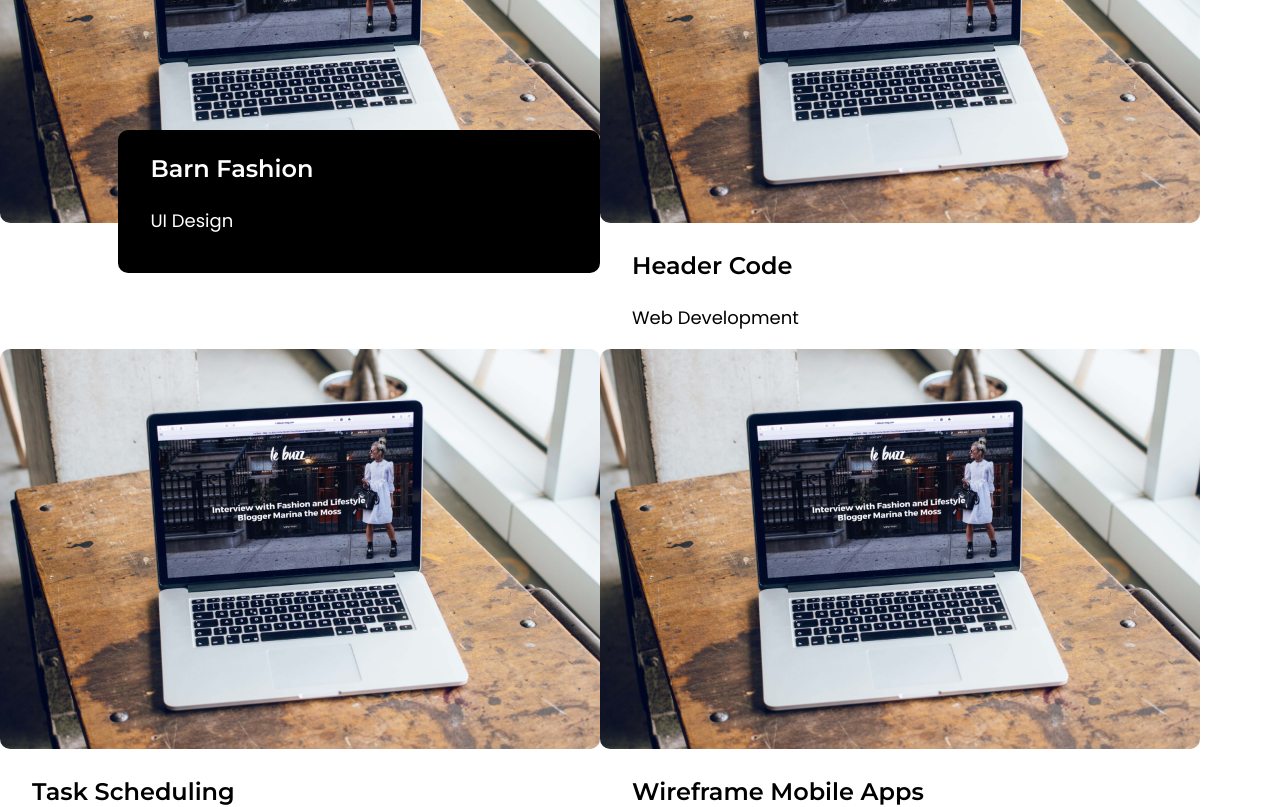
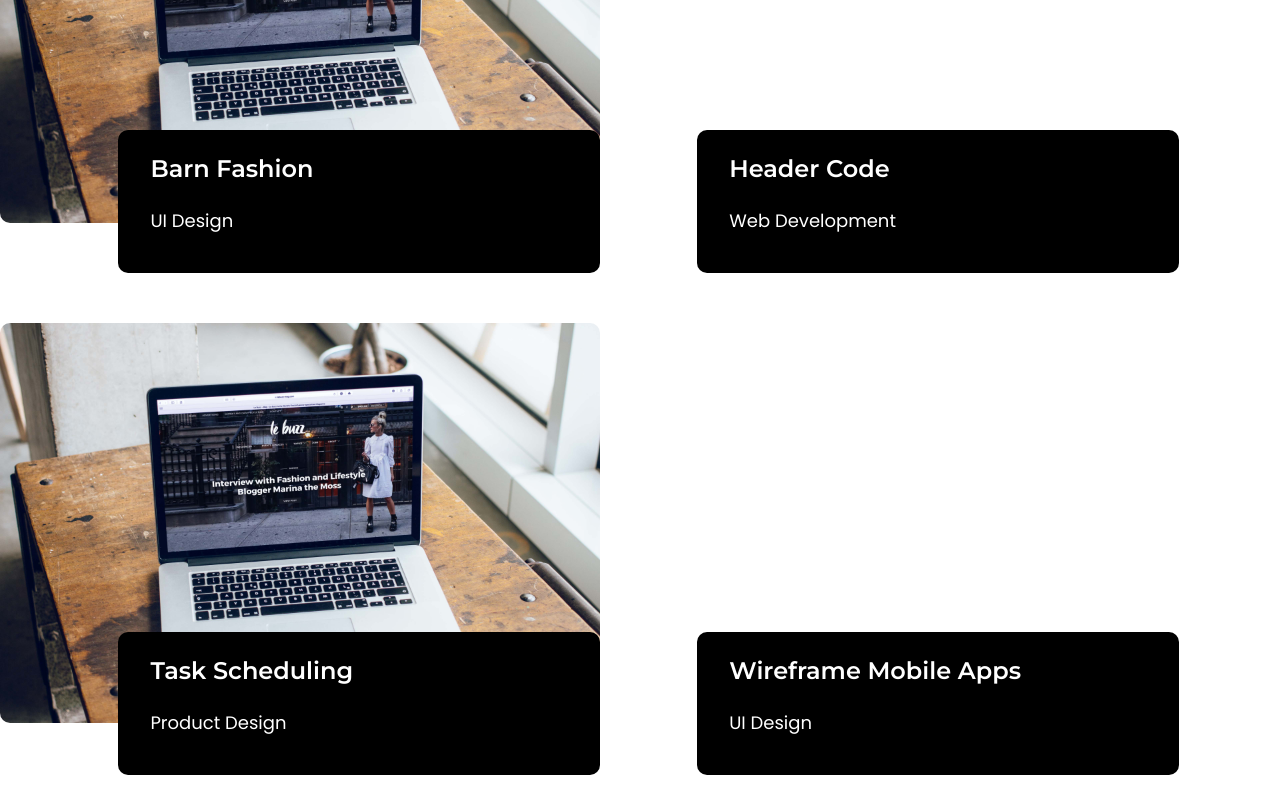
Before and after one commit to dikyriz/landing-page1, a React (Create React App) app: page / in a window 1280 px wide. Shown: the part 600-1407 px from the top of the page. Built offline with nearby package versions, Linux system fonts and the light colour scheme.

Commit message:
update style

```diff
--- a/src/singlePage/css/portofolio.css
+++ b/src/singlePage/css/portofolio.css
@@ -74,3 +74,46 @@
     display: flex;
     flex-wrap: wrap;
 }
+
+.item-card-singlePage-portofolio {
+    padding-right: 3em;
+    padding-bottom: 6em;
+}
+
+.item-card-singlePage-portofolio:last-child {
+    padding-right: 0;
+    padding-bottom: 0;
+}
+
+.container-sp-pf-2 {
+    background-color: #000;
+    color: #fff;
+    width: 482px;
+    height: 143px;
+    border-radius: 10px;
+    position: absolute;
+    top: 28em;
+    right: 6.3em;
+}
+
+.container-sp-pf-3 {
+    background-color: #000;
+    color: #fff;
+    width: 482px;
+    height: 143px;
+    border-radius: 10px;
+    position: absolute;
+    bottom: 13em;
+    left: 7.4em;
+}
+
+.container-sp-pf-4 {
+    background-color: #000;
+    color: #fff;
+    width: 482px;
+    height: 143px;
+    border-radius: 10px;
+    position: absolute;
+    bottom: 13em;
+    right: 6.3em;
+}
```
